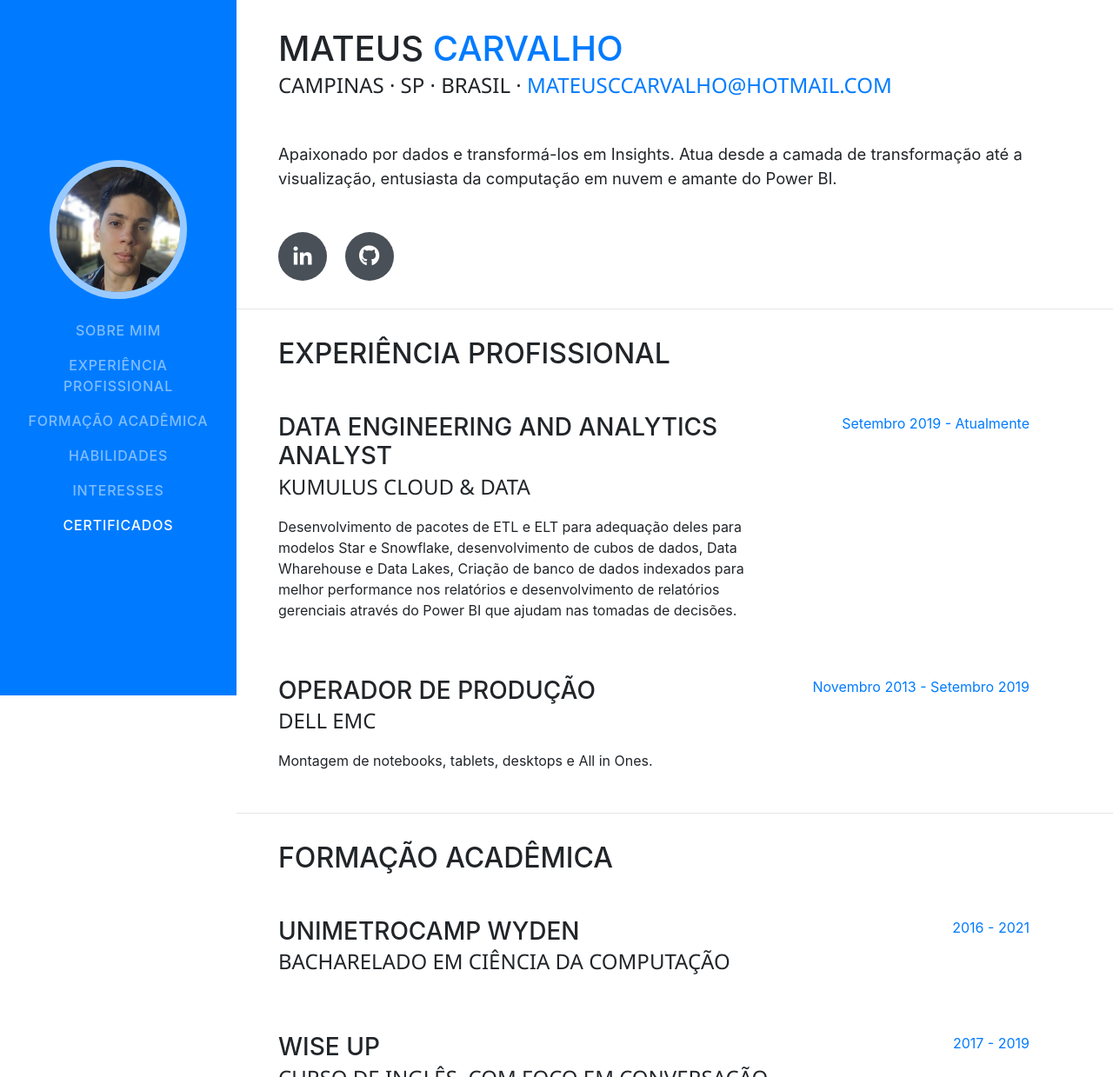
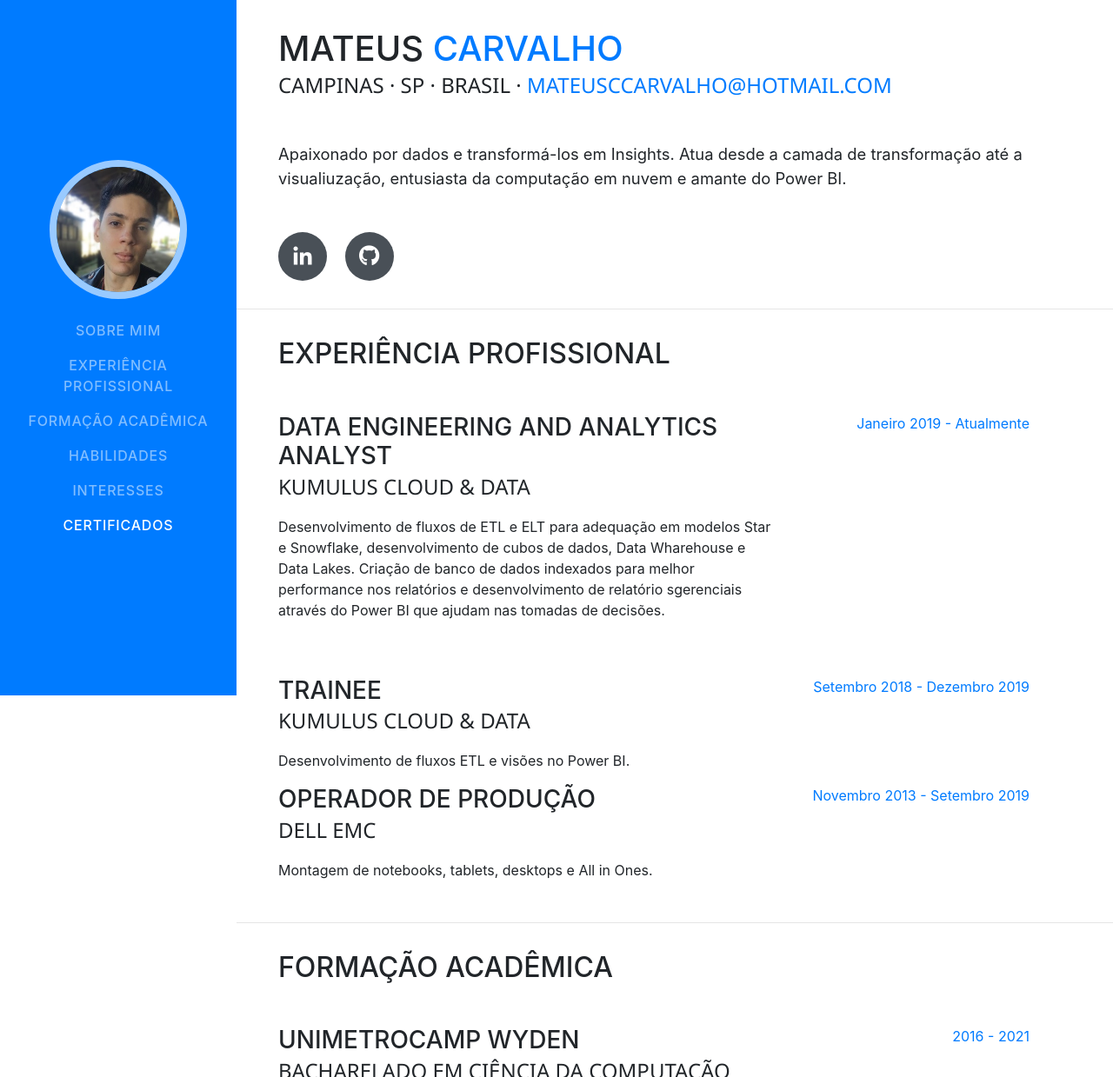
Before and after one commit to mateusccarvalho/Curriculo, a website with bundled scripts: page index.html in a window 1280 px wide. Shown: the top 1239 px of the page at 87% size. Built offline with nearby package versions, Linux system fonts and the light colour scheme; a web font is replaced by a local one.

Commit message:
Update index.html

```diff
--- a/index.html
+++ b/index.html
@@ -29,7 +29,7 @@
       <a class="navbar-brand js-scroll-trigger" href="#page-top">
         <span class="d-block d-lg-none">Mateus Carvalho</span>
         <span class="d-none d-lg-block">
-          <img class="img-fluid img-profile rounded-circle mx-auto mb-2" src="img/Profile.jpg" alt="">
+          <img class="img-fluid img-profile rounded-circle mx-auto mb-2" src="img/profile.jpg" alt="">
         </span>
       </a>
       <button class="navbar-toggler" type="button" data-toggle="collapse" data-target="#navbarSupportedContent" aria-controls="navbarSupportedContent" aria-expanded="false" aria-label="Toggle navigation">
@@ -69,7 +69,7 @@
           <div class="subheading mb-5">Campinas · SP · Brasil ·
             <a href="mailto:mateusccarvalho@hotmail.com">mateusccarvalho@hotmail.com</a>
           </div>
-          <p class="lead mb-5">Apaixonado por dados e transformá-los em Insights. Atua desde a camada de transformação até a visualização, entusiasta da computação em nuvem e amante do Power BI.</p>
+          <p class="lead mb-5">Apaixonado por dados e transformá-los em Insights. Atua desde a camada de transformação até a visualiuzação, entusiasta da computação em nuvem e amante do Power BI.</p>
           <div class="social-icons">
             <a href="https://www.linkedin.com/in/mateusccarvalho/">
               <i class="fab fa-linkedin-in"></i>
@@ -92,11 +92,22 @@
             <div class="resume-content mr-auto">
               <h3 class="mb-0">Data Engineering and Analytics Analyst</h3>
               <div class="subheading mb-3">Kumulus Cloud & Data</div>
-              <p>Desenvolvimento de pacotes de ETL e ELT para adequação deles para modelos Star e Snowflake, desenvolvimento de cubos de dados, Data Wharehouse e Data Lakes,
-                Criação de banco de dados indexados para melhor performance nos relatórios e desenvolvimento de relatórios gerenciais através do Power BI que ajudam nas tomadas de decisões. </p>
+              <p>Desenvolvimento de fluxos de ETL e ELT para adequação em modelos Star e Snowflake, desenvolvimento de cubos de dados, Data Wharehouse e Data Lakes.
+              Criação de banco de dados indexados para melhor performance nos relatórios e desenvolvimento de relatório sgerenciais através do Power BI que ajudam nas tomadas de decisões. </p>
             </div>
             <div class="resume-date text-md-right">
-              <span class="text-primary">Setembro 2019 - Atualmente</span>
+              <span class="text-primary">Janeiro 2019 - Atualmente</span>
+            </div>
+          </div>
+
+          <div class="resume-item d-flex flex-column flex-md-row">
+            <div class="resume-content mr-auto">
+              <h3 class="mb-0">Trainee</h3>
+              <div class="subheading mb-3">Kumulus Cloud & Data</div>
+              <p>Desenvolvimento de fluxos ETL e visões no Power BI.</p>
+            </div>
+            <div class="resume-date text-md-right">
+              <span class="text-primary">Setembro  2018 - Dezembro 2019</span>
             </div>
           </div>
 
```
